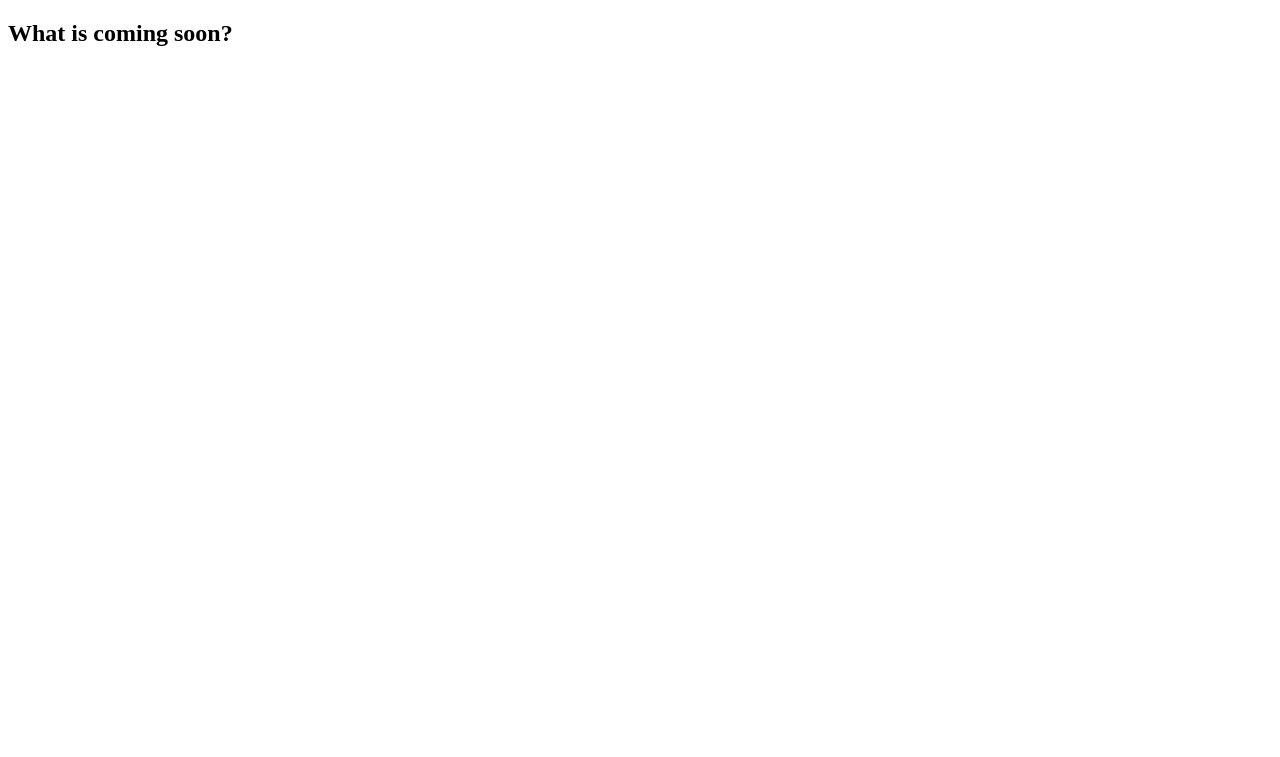
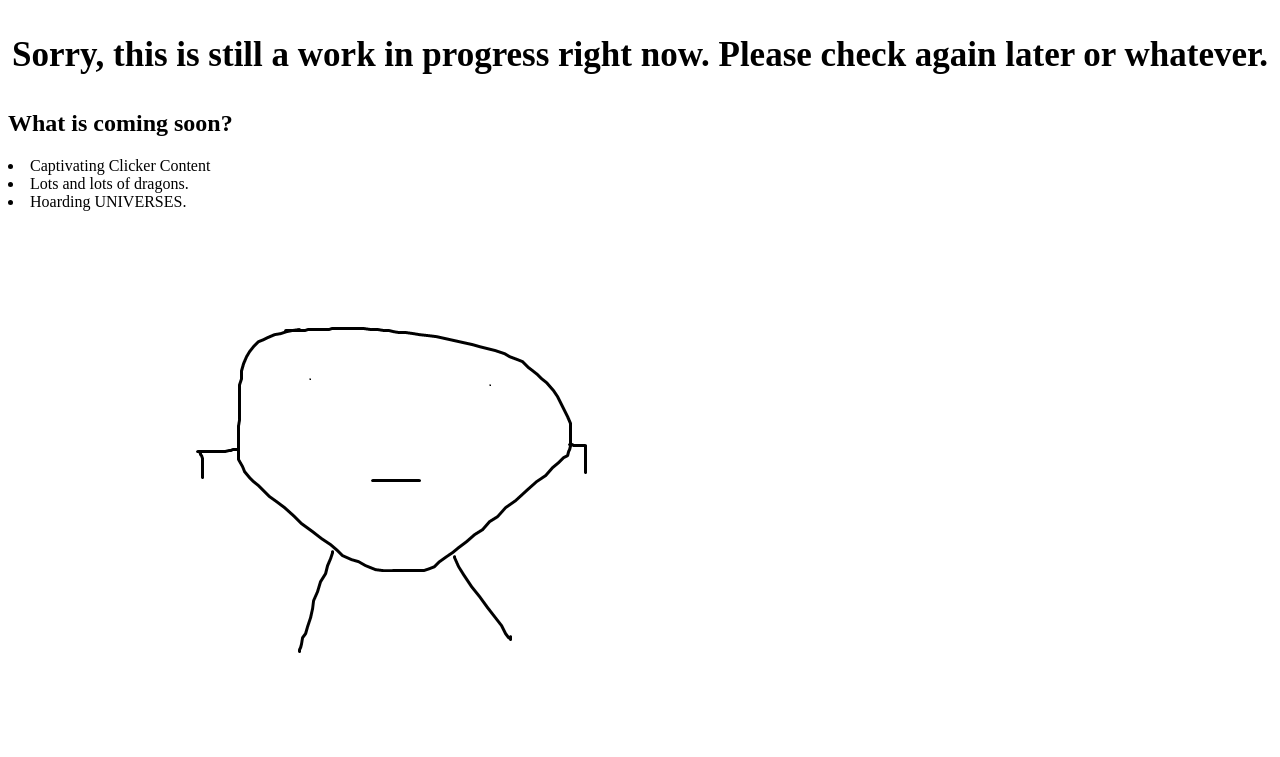
Before and after one commit to ASF2405/ASF2405.github.io, a plain HTML site: page index.html in a window 1280 px wide. Drawn offline with Linux system fonts and the light colour scheme.

Commit message:
Added more stuff + img

```diff
--- a/index.html
+++ b/index.html
@@ -1,5 +1,13 @@
 <!DOCTYPE html>
 <html>
+    <style>
+    h3 {
+        font-size: 35px;
+    }
+    #Lildude {
+
+    }
+    </style>
     <title>Hoard Collector</title>
     <head></head>
     <body>
@@ -10,10 +18,17 @@
             <main>
                 <div class="Sidebar"></div>
                 <div class="Content">
+                    <center><b><h3>Sorry, this is still a work in progress right now. Please check again later or whatever.</h3></center></b>
                     <h2>What is coming soon?</h2></div>
-                <div class=""
+                <div class="ComingSoon"
+                    <li>
+                        <li>Captivating Clicker Content</li>
+                        <li>Lots and lots of dragons.</li>
+                        <li>Hoarding UNIVERSES.</li>
+                    </li>
 
             </main>
         </div>
+        <right><img id=Lildude src=littledude.png></img></right>
     </body>
 </html>
```
Also changed, not shown: littledude.png (added).
